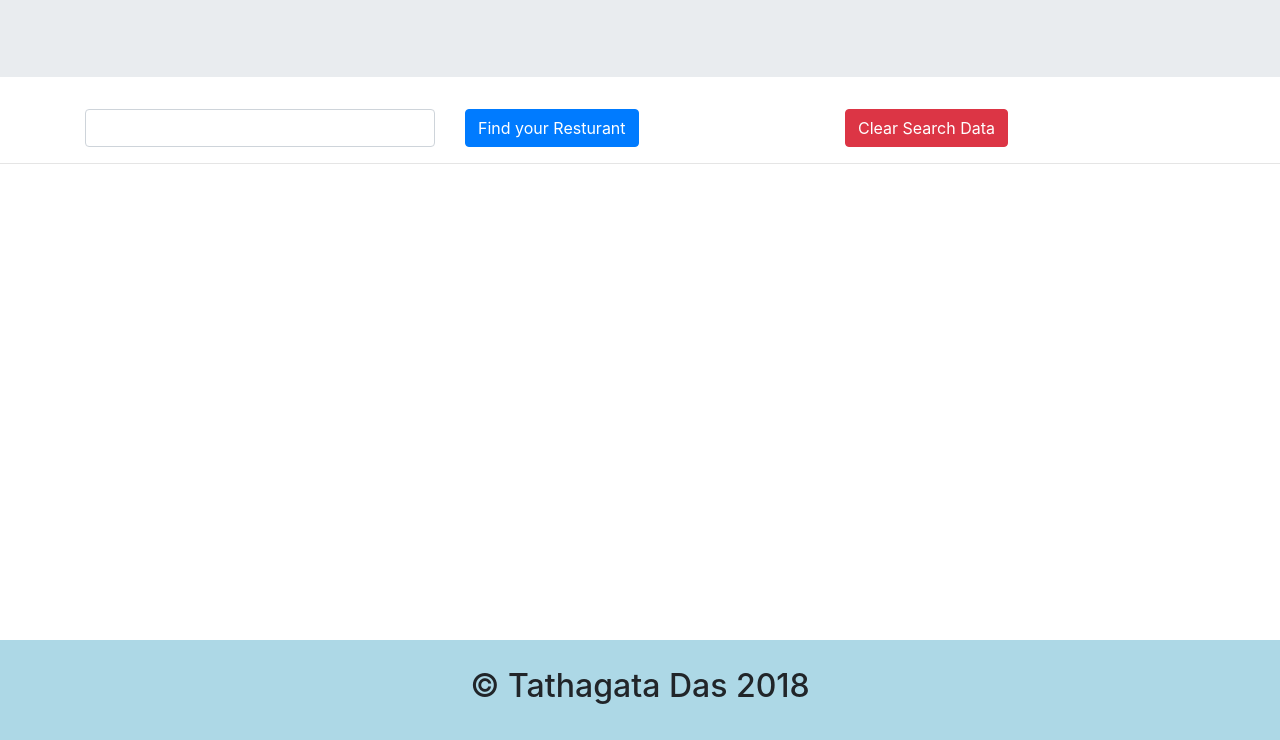
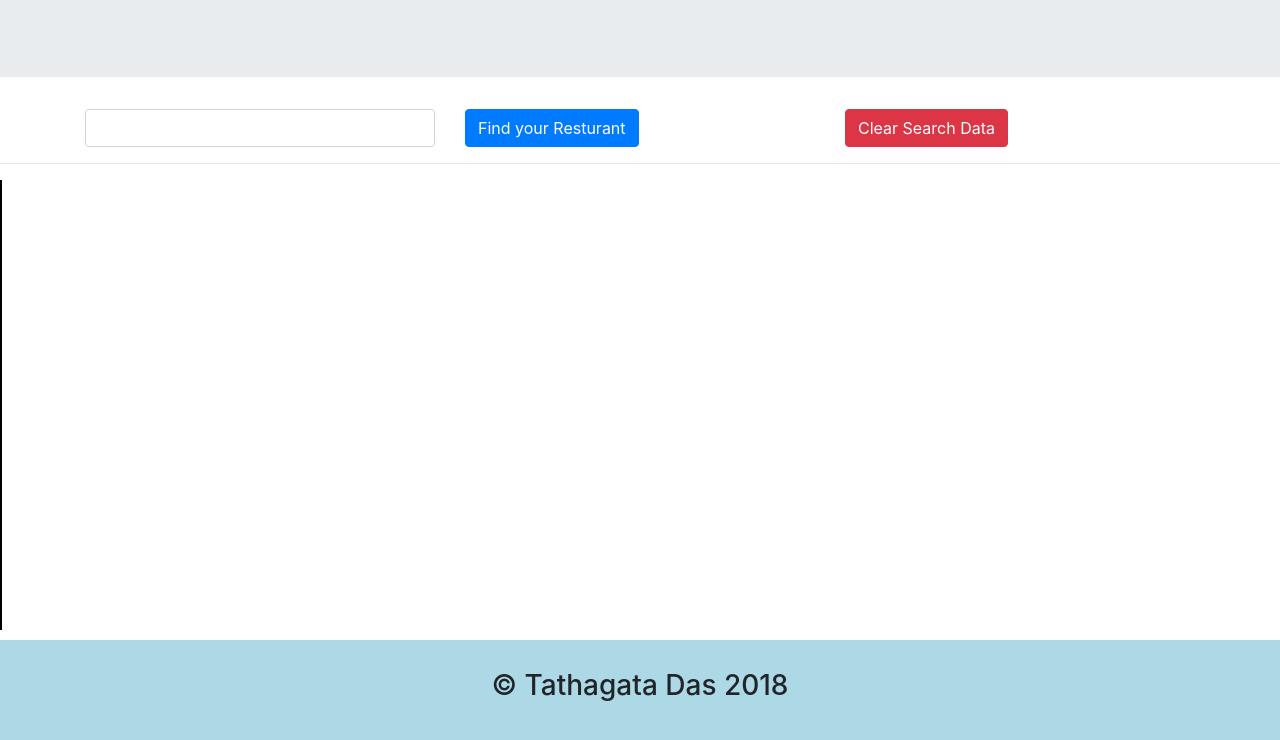
Before and after one commit to tathagata218/resturantApp, a website: page client/index.html in a window 1280 px wide. Shown: the part 172-912 px from the top of the page. Drawn offline with nearby package versions, Linux system fonts and the light colour scheme.

Commit message:
This is updated

```diff
--- a/client/css/link.css
+++ b/client/css/link.css
@@ -15,9 +15,8 @@ body {
 
 #mainContent {
     margin: 10 0 10 0;
-
 }
 
 #repeatData  {
-
+    border-left: 2px solid black;
 }
--- a/client/index.html
+++ b/client/index.html
@@ -60,8 +60,8 @@
     <section id='mainContent'>
     <div class="container-fluid">
         <div class="row">
-            <div class="col">
-                <div id='repeatData'>
+            <div class="col" id='repeatData'>
+                <div >
 
                 <div ng-repeat="data in getData">
                     <div class="card" style="width: auto;">
@@ -87,7 +87,7 @@
     </div>
 </section>
     <footer id='footer'>
-        <h2>&copy Tathagata Das 2018</h2>
+        <h3>&copy Tathagata Das 2018</h3>
     </footer>
 
 
```
